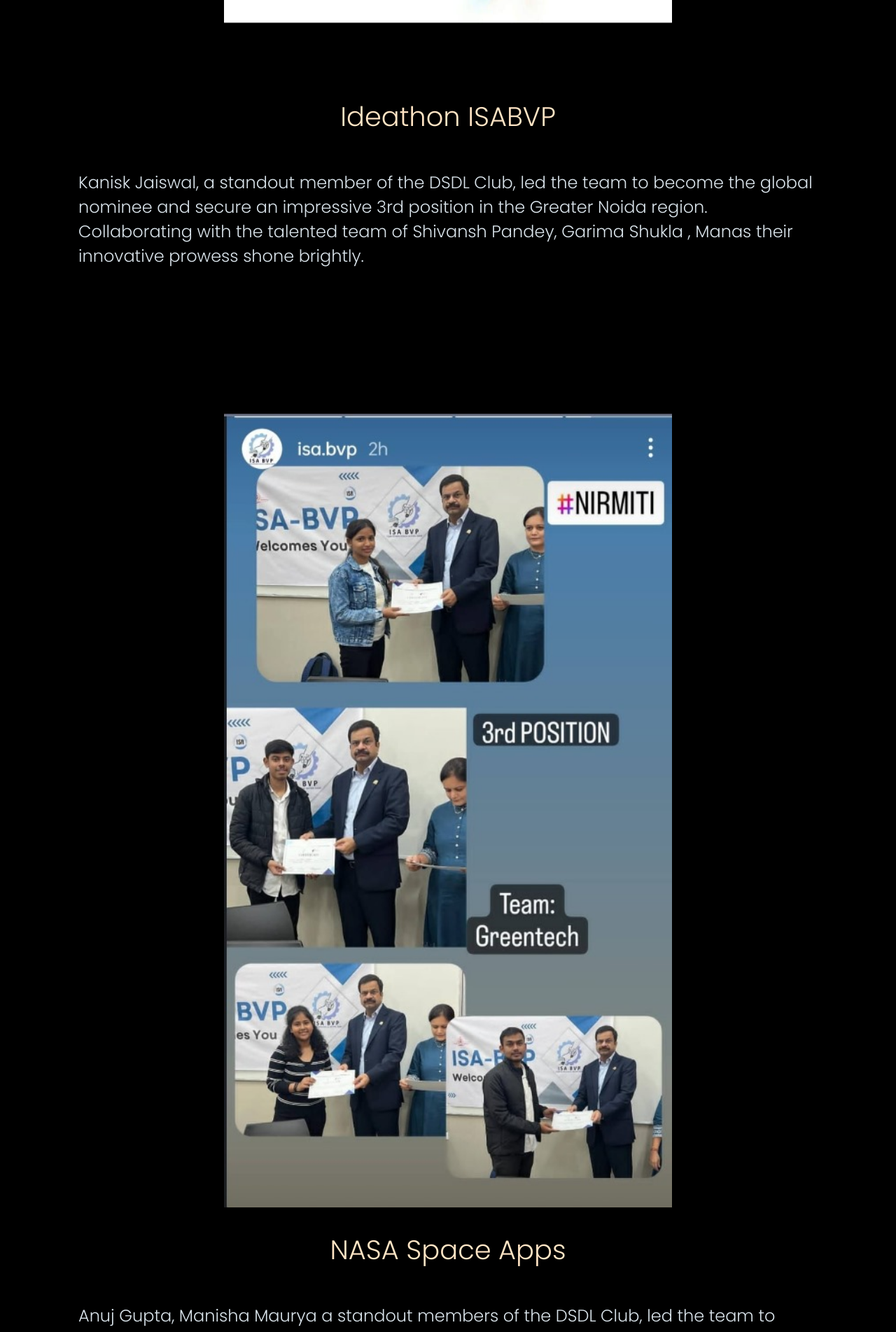
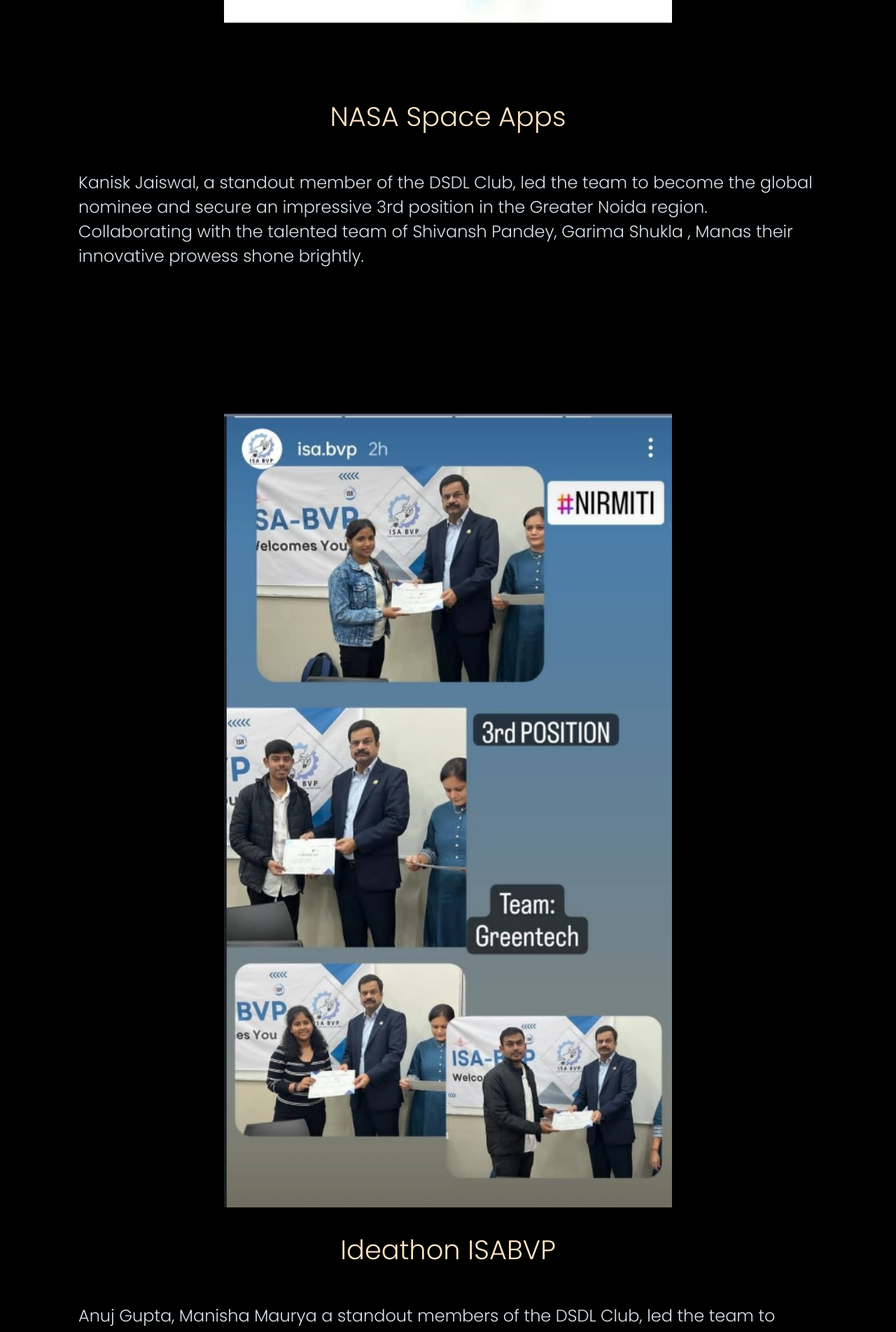
Before and after one commit to sion-chowdhary/DSDL-Website, a React (Create React App) app: page /achievements in a window 1280 px wide. Shown: the part 3700-5603 px from the top of the page at 70% size. Built offline with nearby package versions, Linux system fonts and the light colour scheme; a web font is replaced by a local one.

Commit message:
website done

```diff
--- a/src/components/Achievements.js
+++ b/src/components/Achievements.js
@@ -45,7 +45,7 @@
         </div>
         <div className="blog-content">
           <div id="blog-main-heading">
-            <div>Ideathon ISABVP</div>
+            <div>NASA Space Apps</div>
           </div>
           <div className="blog-2">
           <spam>Kanisk Jaiswal</spam>, a standout member of the DSDL Club, led the team to become the global nominee and secure an impressive 3rd position in the Greater Noida region. Collaborating with the talented team of Shivansh Pandey, Garima Shukla , Manas  their innovative prowess shone brightly.
@@ -58,7 +58,7 @@
         </div>
         <div className="blog-content">
           <div id="blog-main-heading">
-            <div>NASA Space Apps</div>
+            <div>Ideathon ISABVP</div>
           </div>
           <div className="blog-2">
           <spam>Anuj Gupta, Manisha Maurya</spam> a standout members of the DSDL Club, led the team to secure the 3rd position in the ideathon organized by ISABVP. Alongside the talented team of  Akshat Srivastava and Ira Nafees for their innovative  performance
```
